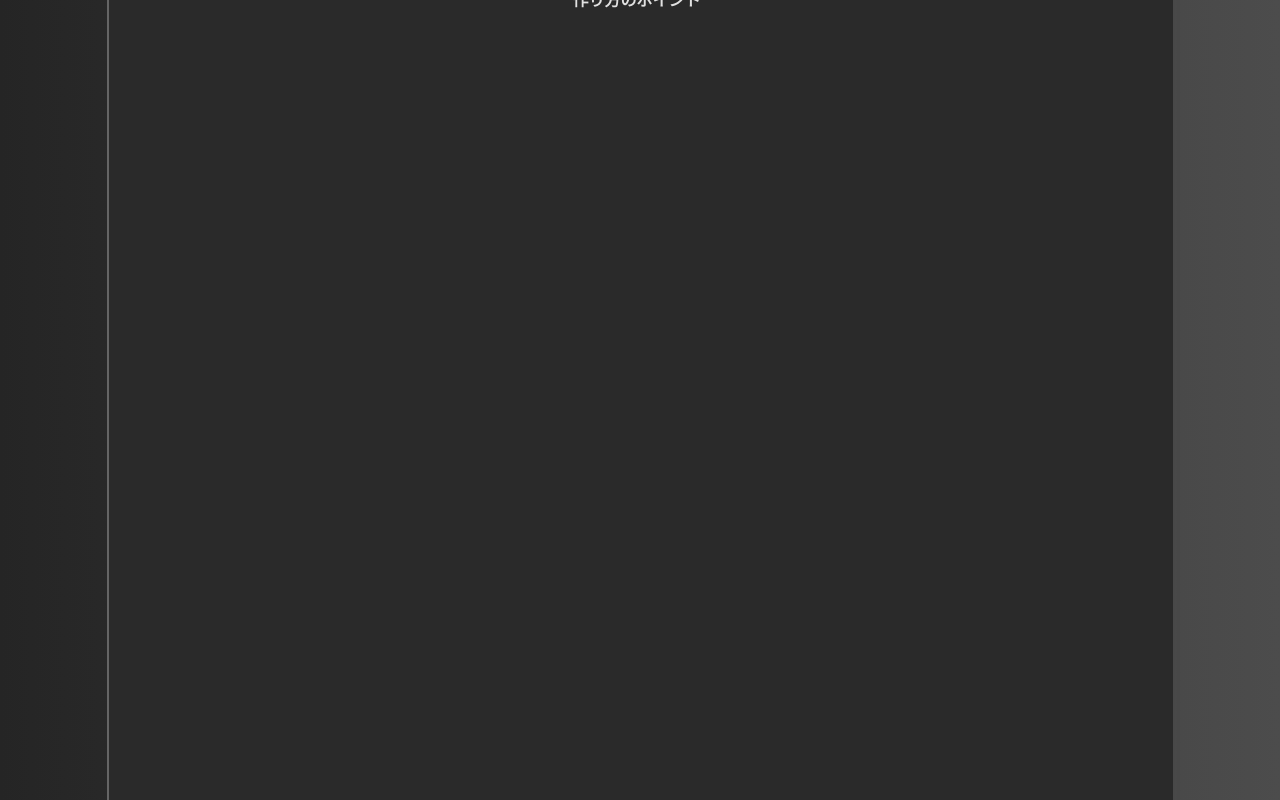
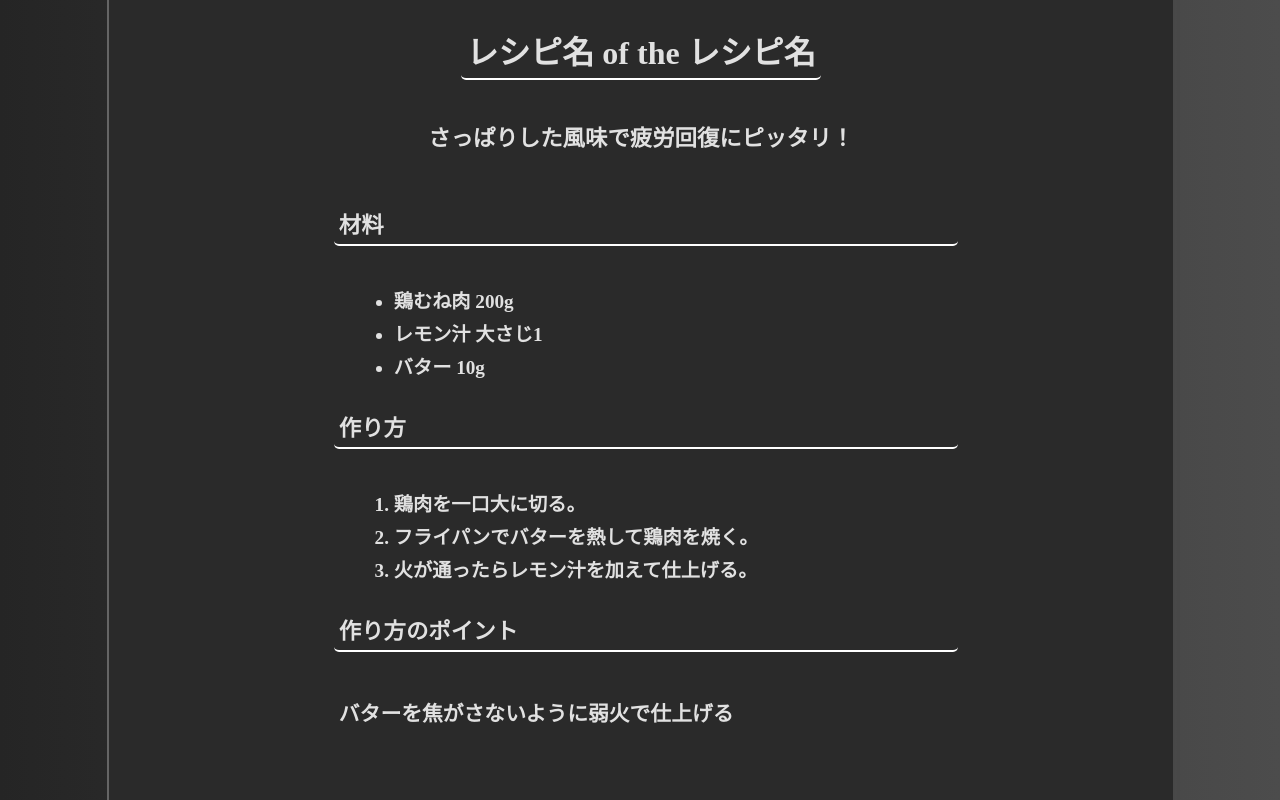
Before and after one commit to fuyuki369/N2React-app-plusAI, a React (Vite) app in the folder FrontEnd/my-app/: page /cooking in a window 1280 px wide. Shown: the part 2620-3420 px from the top of the page. Built offline with nearby package versions, Linux system fonts and the light colour scheme.

Commit message:
レシピ提案_CSS部分

```diff
--- a/FrontEnd/my-app/src/pages/CookingAssistance/cooking.css
+++ b/FrontEnd/my-app/src/pages/CookingAssistance/cooking.css
@@ -115,7 +115,7 @@
 }
 
 .input-conditions{
-    width: 60%;
+    width: 60%;      /*端になりすぎないようにする*/
 }
 
 .selection {
@@ -173,3 +173,68 @@
     background-color: rgb(93, 93, 93);
     transform: scale(1.03);
 }
+
+/*レシピ等提案部分*/
+.recipe-area{
+    width: 100%;
+    margin-top: 90px;
+    display: flex;
+    flex-flow: column;
+    font-weight: bold;
+    align-items: center;
+    justify-content: center;
+}
+
+.recipe-output{
+    display: flex;
+    flex-flow: column;
+    align-items: center;
+    padding: 20px;
+    width: 60%;
+}
+
+.recipe-output h3{
+    font-size: 2rem;
+    padding: 5px;
+    margin-bottom: 20px;
+    border-bottom: solid 2px rgb(255, 255, 255);
+    border-radius: 5px;
+}
+
+.recipe-output p{
+    font-size: 1.4rem;
+    margin-top: 20px;
+    margin-bottom: 30px;
+}
+
+.recipe-detail{
+    width: 100%;
+    display: flex;
+    flex-flow: column;
+    align-items: left;
+}
+
+.recipe-detail h4{
+    width: 100%;
+    font-size: 1.4rem;
+    padding: 5px;
+    margin-top: 20px;
+    margin-bottom: 40px;
+    border-bottom: solid 2px rgb(255, 255, 255);
+    border-radius: 5px;
+}
+
+.recipe-detail p{
+    padding: 5px;
+    margin-top: 30px;
+}
+
+.recipe-detail li{
+    margin-left: 60px;
+    margin-bottom: 5px;
+    font-size: 1.2rem;
+}
+
+.recipe-point p{
+    font-size: 1.3rem;
+}
--- a/FrontEnd/my-app/src/pages/CookingAssistance/cooking.jsx
+++ b/FrontEnd/my-app/src/pages/CookingAssistance/cooking.jsx
@@ -27,15 +27,15 @@ function CookingAssistance(){
 
     //アウトプット
     /*レシピタイトル・概要*/
-    const [IngredientTitle,setIngredientTitle] = useState("");      //レシピタイトル
-    const [IngredientSummary,setIngredientSummary] = useState("");  //レシピ概要
+    const [IngredientTitle,setIngredientTitle] = useState("レシピ名 of the レシピ名");      //レシピタイトル  //css調整のため一時的初期値
+    const [IngredientSummary,setIngredientSummary] = useState("さっぱりした風味で疲労回復にピッタリ！");  //レシピ概要
 
     /*材料・手順(リスト)*/
-    const [ingredients,setIngredients] = useState([]);  //材料リスト
-    const [directions,setDirections] = useState([]);    //手順リスト
+    const [ingredients,setIngredients] = useState(["鶏むね肉 200g","レモン汁 大さじ1","バター 10g"]);  //材料リスト
+    const [directions,setDirections] = useState(["鶏肉を一口大に切る。","フライパンでバターを熱して鶏肉を焼く。","火が通ったらレモン汁を加えて仕上げる。"]);    //手順リスト
 
     /*調理ポイント*/
-    const [recipePoint,setRecipePoint] = useState("");  //調理ポイント
+    const [recipePoint,setRecipePoint] = useState("バターを焦がさないように弱火で仕上げる");  //調理ポイント
 
     return(
         <div className="cooking-container">
@@ -193,11 +193,12 @@ function CookingAssistance(){
                     </div>
                 </section>
 
-                {/*レシピ等提案部分*/}
+                {/*レシピ提案部分*/}
                 <section className="recipe-area">
                     <div className="recipe-output">
-                        <h3>おすすめレシピ:{IngredientTitle}</h3>
+                        <h3>{IngredientTitle}</h3>
                         <p>{IngredientSummary}</p>
+                        <div className="recipe-detail">
                             {/*提案材料*/}
                             <div className="ingredients-output">
                                 <h4>材料</h4>
@@ -228,10 +229,13 @@ function CookingAssistance(){
                                 </div>
                             </div>
                         </div>
+                    </div>
                 </section>
 
                 {/*栄養推定部分*/}
-                <section className="nutrition-area"></section>
+                <section className="nutrition-area">
+                    <div className="nutrition-output"></div>
+                </section>
 
                 {/*イメージAI画像部分*/}
                 <section className="image-area"></section>
```
Lines whose indentation alone changed are shown as unchanged.
